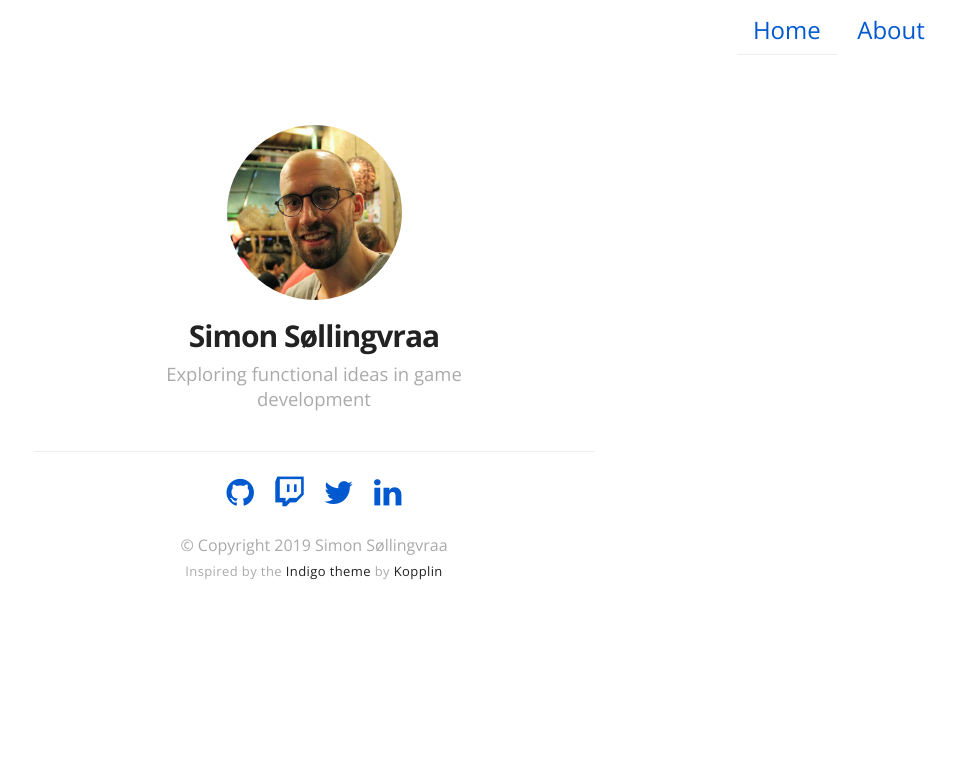
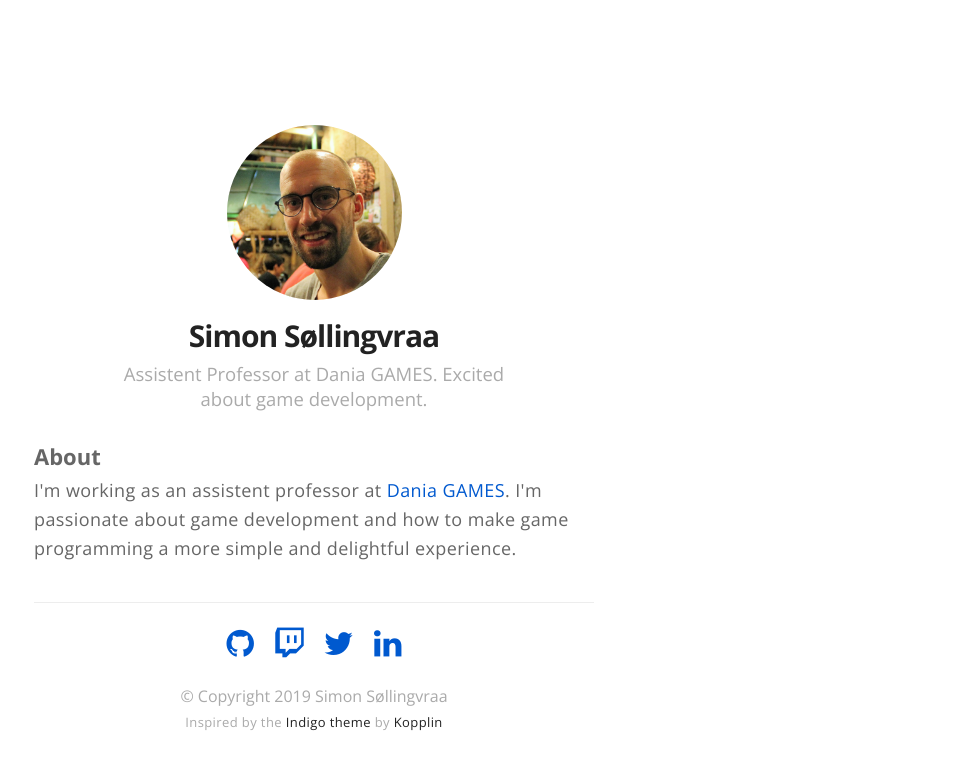
Before and after one commit to simsoll/simsoll.github.io, a Jekyll site: the page built from index.html, in a window 1280 px wide. Shown: the top 770 px of the page, without its empty margins (326-1280 px from the left). Built offline with Jekyll 4.4.1, drawn with Linux system fonts in a browser that asks for light colours.

Commit message:
Removed about page

```diff
--- a/_config.yml
+++ b/_config.yml
@@ -1,6 +1,6 @@
 # main text of home
 name: Simon Søllingvraa
-bio: Exploring functional ideas in game development
+bio: Assistent Professor at Dania GAMES. Excited about game development.
 
 # twitter summary info
 description: My personal website
@@ -56,7 +56,7 @@ github: simsoll
 authors:
     simsoll:
         name: Simon Søllingvraa
-        bio: Exploring functional ideas in game development
+        bio: Assistent Professor at Dania GAMES. Excited about game development.
         external-image: false
         picture: assets/images/profile.jpg
         twitter: simsoll
@@ -74,8 +74,8 @@ width: normal
 projects: false
 
 # if you don't need "about" or "blog", comment them out below
-about: true
-blog: false
+# about: false
+# blog: false
 
 # do you want to show the "read time" of the posts?
 read-time: true
--- a/_includes/header.html
+++ b/_includes/header.html
@@ -9,4 +9,4 @@
     <h1 class="header-home__title">{{ site.name }}</h1>
     <h2 class="header-home__description">{{ site.bio }}</h2>
 </header>
-{% include nav.html %}
+<!---{% include nav.html %}-->
--- a/index.html
+++ b/index.html
@@ -2,3 +2,8 @@
 layout: page
 title: Home
 ---
+
+<section>
+    <h2>About</h2>
+    <p>I'm working as an assistent professor at <a target="_blank" href="https://eadania.dk/her-ligger-vi/grenaa/">Dania GAMES</a>. I'm passionate about game development and how to make game programming a more simple and delightful experience.</p>
+</section>
```
Also changed, not shown: about.md (deleted, +0 -59 lines).
